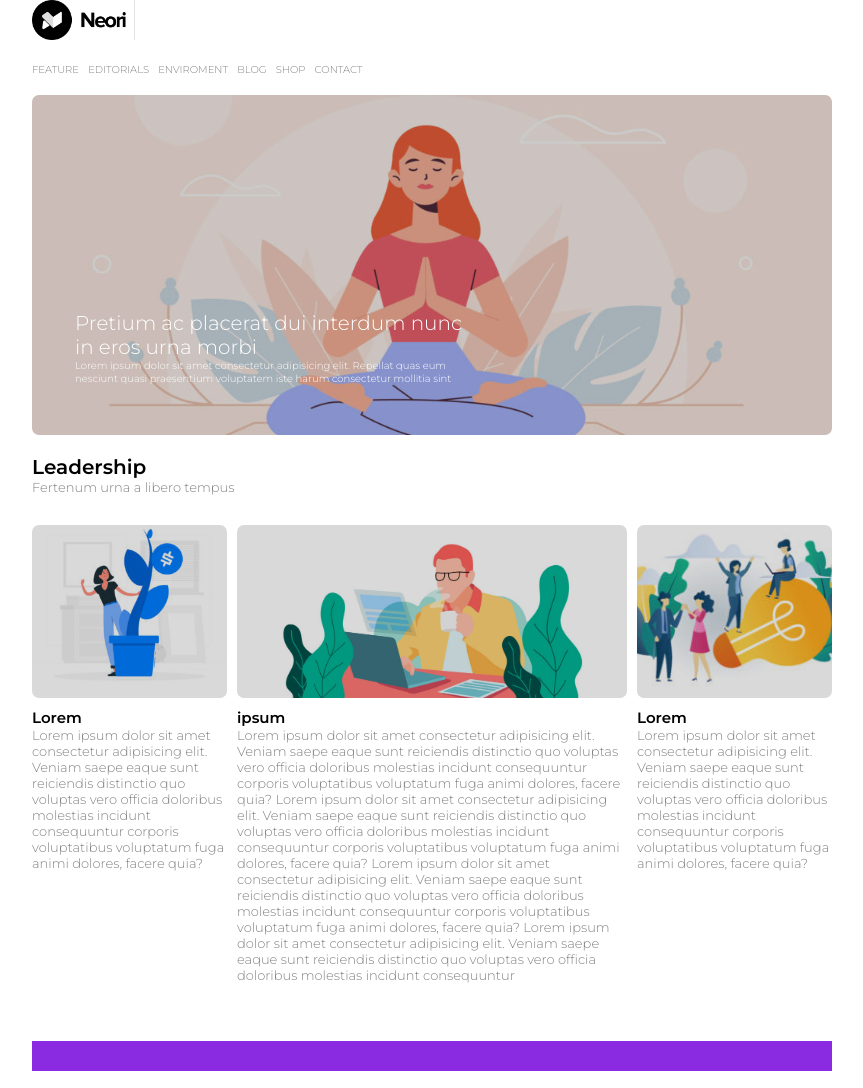
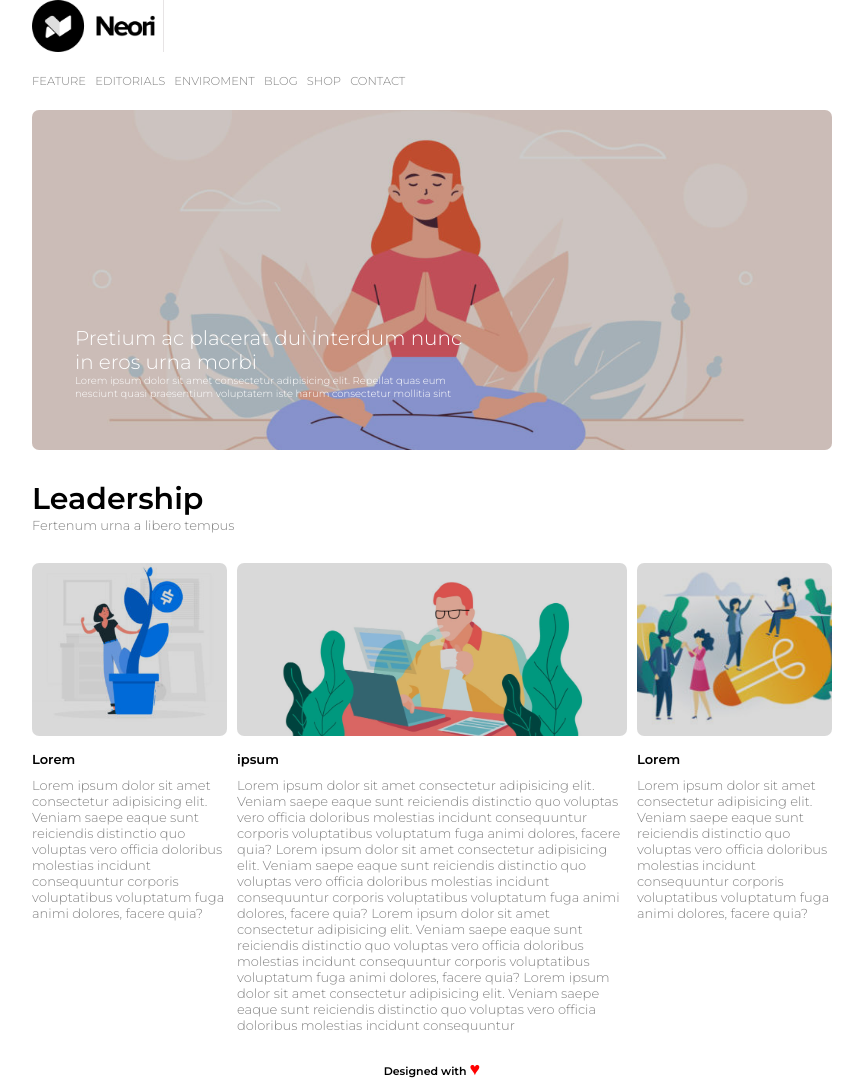
Before and after one commit to GerryFox22/htmlcss-wp, a plain HTML site: page index.html in a window 1280 px wide. Shown: the whole page, without its empty margins (208-1071 px from the left). Drawn offline with Linux system fonts and the light colour scheme.

Commit message:
ultime modifica e termine pagina

```diff
--- a/css/style.css
+++ b/css/style.css
@@ -33,14 +33,13 @@ body{
     background-image: url(../img/banner.jpg);
     width: 100%;
     height: 340px;
-    margin-bottom: 15px;
+    margin: 30px 0;
 }
 
 
 .header-section-2 {
     margin: 20px auto;
     width: 100%;
-    height: 40px;
 }
 
 .body-section-2 {
@@ -54,26 +53,27 @@ body{
 
 .external-column {
     width: calc(25% - 5px);
-    height: 500px;
     margin: 10px 0;
 
 }
 
 .central-column {
     width: calc(50% - 10px);
-    height: 500px;
     margin: 10px 10px;
 }
 
 .footer-container {
-    background-color: blueviolet;
+    margin-top: 15px;
+    font-weight: bolder;
+    font-size: 11px;
+    text-align: center;
     height: 30px;
 }
 
 /* Header */
 
 a {
-    font-size: 10px;
+    font-size: 11.5px;
     color:  #828282;
     text-decoration: none;
 }
@@ -81,7 +81,7 @@ a {
 
 #logo-container,
 #navigator {
-    height: 50%;
+    height: 65%;
 }
 
 
@@ -135,7 +135,7 @@ a {
 /* main section 2 header */
 
 .header-section-2 h1 {
-    font-size: 20px;
+    font-size: 30px;
 }
 
 .section-2-container p {
@@ -167,7 +167,9 @@ a {
 }
 
 .img-title {
-    font-size: 15px;
+    margin-top: 15px;
+    margin-bottom: 10px;
+    font-size: 13px;
 }
 
 #left-img {
@@ -181,3 +183,11 @@ a {
 #right-img {
     background-image: url(../img/img-3.jpg);
 }
+
+
+/* Footer */
+
+#red-heart {
+    font-size: 18px;
+    color: red;
+}
--- a/index.html
+++ b/index.html
@@ -117,8 +117,9 @@
     <footer>
         <!-- Footer container -->
         <div class="footer-container">
+            <p id="footer-text">Designed with <span id="red-heart">&hearts;</span></p>
+        </div>
 
-        </div>
     </footer>
 
 </body>
```
